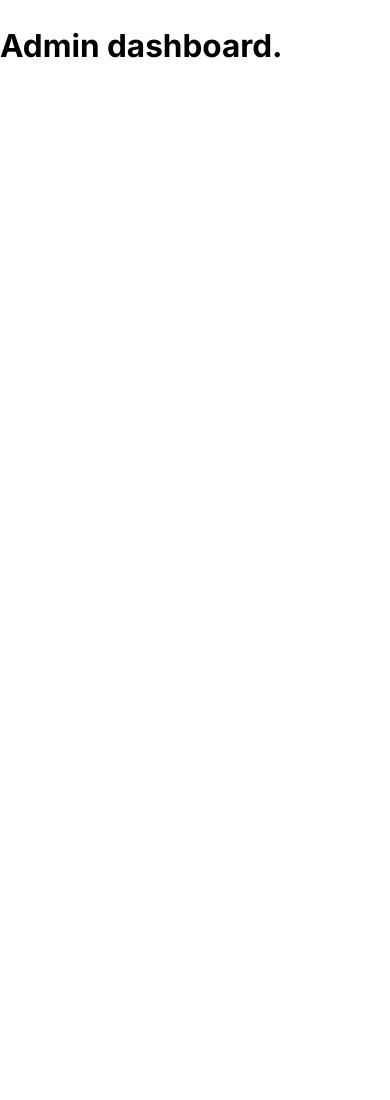
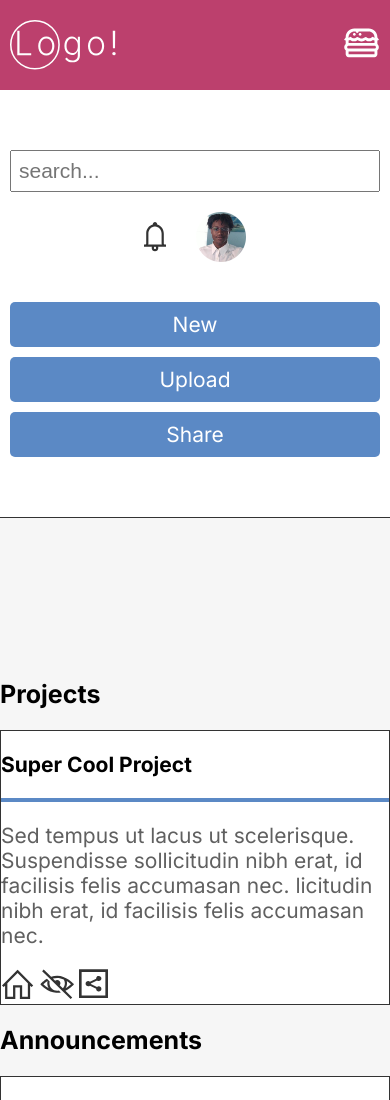
Before and after one commit to MichaelGombos/OdinProject, a plain HTML site: page project_07_admin_dashboard/index.html in a window 390 px wide. Shown: the top 1100 px of the page. Before the commit the page ends 844 px from the top, so only its background shows below. Drawn offline with Linux system fonts and the light colour scheme.

Commit message:
add styles for mobile sidebar and header + add mobile content

```diff
--- a/project_07_admin_dashboard/index.html
+++ b/project_07_admin_dashboard/index.html
@@ -14,9 +14,91 @@
 
 </head>
 <body>
-  <main>
-    <h2>Admin dashboard.</h2>
-  </main>
+  <div id="main-grid">
+
+    <aside id="sidebar">
+      <nav>
+        <img src="./assets/logo/logo.svg" alt="white logo" id="logo">
+        <a href="#">
+          <img src="./assets/icons/hamburger.svg" alt="" class="icon">
+        </a>
+      </nav>
+    </aside>
+
+    <header>
+
+      <div class="top-header">
+        <div id="search">
+          <img src="assets/icons/search.svg" alt="" class="icon search-icon">
+          <input type="text" placeholder="search...">
+        </div>
+        <div id="profile">
+          <img src="./assets/icons/bell.svg" alt="notifications icon" class="icon bell-icon">
+          <img src="./assets/images/user-profile-photo.png" alt="user profile photo-large" class="profile-small">
+          <a href="#" class="user-name">Michael Gombos</a>
+        </div>
+      </div>
+
+      <div class="bottom-header">
+        <div id="banner">
+          <img src="./assets/images/user-profile-photo.png" alt="user profile photo-small" class="profile-large">
+          <div class="banner-message">
+            <p class="p-3">Hi there,</p>
+            <p class="h-3">(@mike)</p>
+          </div>
+        </div>
+        <div id="actions">
+          <a href="#" class="button">New</a>
+          <a href="#" class="button">Upload</a>
+          <a href="#" class="button">Share</a>
+        </div>
+      </div>
+
+    </header>
+
+    <section id="projects">
+      <h2 class="h-3">Projects</h2>
+      <div class="project">
+        <strong>
+          <h3 class="par-1">Super Cool Project</h3>
+        </strong>
+        <hr/>
+        <p>Sed tempus ut lacus ut scelerisque. Suspendisse sollicitudin nibh erat, id facilisis felis accumasan nec. licitudin nibh erat, id facilisis felis accumasan nec.</p>
+        <div class="project-icons">
+          <a href="#"><img src="./assets/icons/house.svg" alt="" class="icon"></a>
+          <a href="#"><img src="./assets/icons/make-invisible.svg" alt="" class="icon"></a>
+          <a href="#"><img src="./assets/icons/share.svg" alt="" class="icon"></a>
+        </div>
+      </div>
+    </section>
+
+    <section id="announcements">
+      <h2 class="h-3">Announcements</h2>
+      <div class="announcements-background">
+        <div class="announcement">
+          <p class="p-2">Super Cool Project</p>
+          <hr/>
+          <p class="description">Sed tempus ut lacus ut scelerisque. Suspendisse sollicitudin nibh erat, id facilisis felis accumasan nec. licitudin nibh erat, id facilisis felis accumasan nec.</p>
+        </div>
+      </div>
+    </section>
+
+    <section id="trending">
+      <h2 class="h-3">Trending</h2>
+      <div class="trending-background">
+        <div class="trending-profile">
+          <img src="./assets/images/trending-profile-pic.svg" alt="profile photo of user @tagname Real long name" class="trending-profile-photo">
+          <div class="trending-profile-info">
+            <a class="trending-profile-link">
+              <p class="text-shade-100">@tagname</p>
+            </a>
+            <p class="par-2">Real long name</p>
+          </div>
+        </div>
+      </div>
+    </section>
+
+  </div>
   <script src="main.js"></script>
 </body>
 </html>
--- a/project_07_admin_dashboard/style.css
+++ b/project_07_admin_dashboard/style.css
@@ -1 +1,96 @@
 /* styles for admin dashboard */
+body{
+  background-color: var(--neutral-50);
+}
+
+#sidebar{
+  background-color:var(--primary-700);
+}
+#sidebar nav{
+  display:flex;
+  flex-direction:row;
+  justify-content: space-between;
+  align-items: center;
+  padding:20px 10px;
+}
+#logo{
+  height:50px;
+  width:auto;
+}
+header{
+  background-color:var(--shade-0);
+  border-bottom:1px solid var(--shade-100);
+  padding: 60px 10px;
+}
+header .top-header{
+  margin-bottom:40px;
+}
+header #search{
+  width:100%;
+  margin-bottom:20px;
+}
+header #search input{
+  max-width:100%;
+  width:100%;
+  box-sizing:border-box;
+  padding:7px 7px;
+  font-size:21px;
+  color:var(--neutral-500);
+}
+header #search .icon{
+  display:none;
+}
+header .bottom-header{
+}
+header #profile{
+  display:flex;
+  flex-direction:row;
+  align-items:center;
+  justify-content: center;
+  gap:30px;
+}
+
+header #profile .profile-small{
+  width:50px;
+  height:50px;
+}
+
+header #profile .user-name{
+  display:none;
+}
+header #actions{
+  display:flex;
+  flex-direction:column;
+  text-align:center;
+  gap:10px;
+}
+header #actions .button{
+  margin:0;
+}
+header #banner{
+  display:none;
+}
+
+.icon{
+  height:30px;
+}
+hr{
+  border: 2px solid var(--secondary-500);
+}
+
+.project,.announcements-background,.trending-background{
+  background-color:var(--shade-0);
+  border:1px solid var(--shade-100);
+}
+
+#main-grid{
+  display:grid;
+  grid-template-columns: 1fr;
+  grid-template-rows: auto auto auto auto auto;
+  grid-template-areas:
+  "sidebar"
+  "header"
+  "projects"
+  "announcements"
+  "trending";
+}
```
Also changed, not shown: project_07_admin_dashboard/assets/icons/bell.svg (added), project_07_admin_dashboard/assets/icons/clipboard.svg (added), project_07_admin_dashboard/assets/icons/exit.svg (added), project_07_admin_dashboard/assets/icons/gear.svg (added), project_07_admin_dashboard/assets/icons/hamburger.svg (added), project_07_admin_dashboard/assets/icons/history.svg (added), project_07_admin_dashboard/assets/icons/house-1.svg (added), project_07_admin_dashboard/assets/icons/house.svg (added), project_07_admin_dashboard/assets/icons/id.svg (added), project_07_admin_dashboard/assets/icons/make-invisible.svg (added), project_07_admin_dashboard/assets/icons/question-ring.svg (added), project_07_admin_dashboard/assets/icons/search.svg (added), project_07_admin_dashboard/assets/icons/share.svg (added), project_07_admin_dashboard/assets/icons/shield.svg (added), 4 more files.
